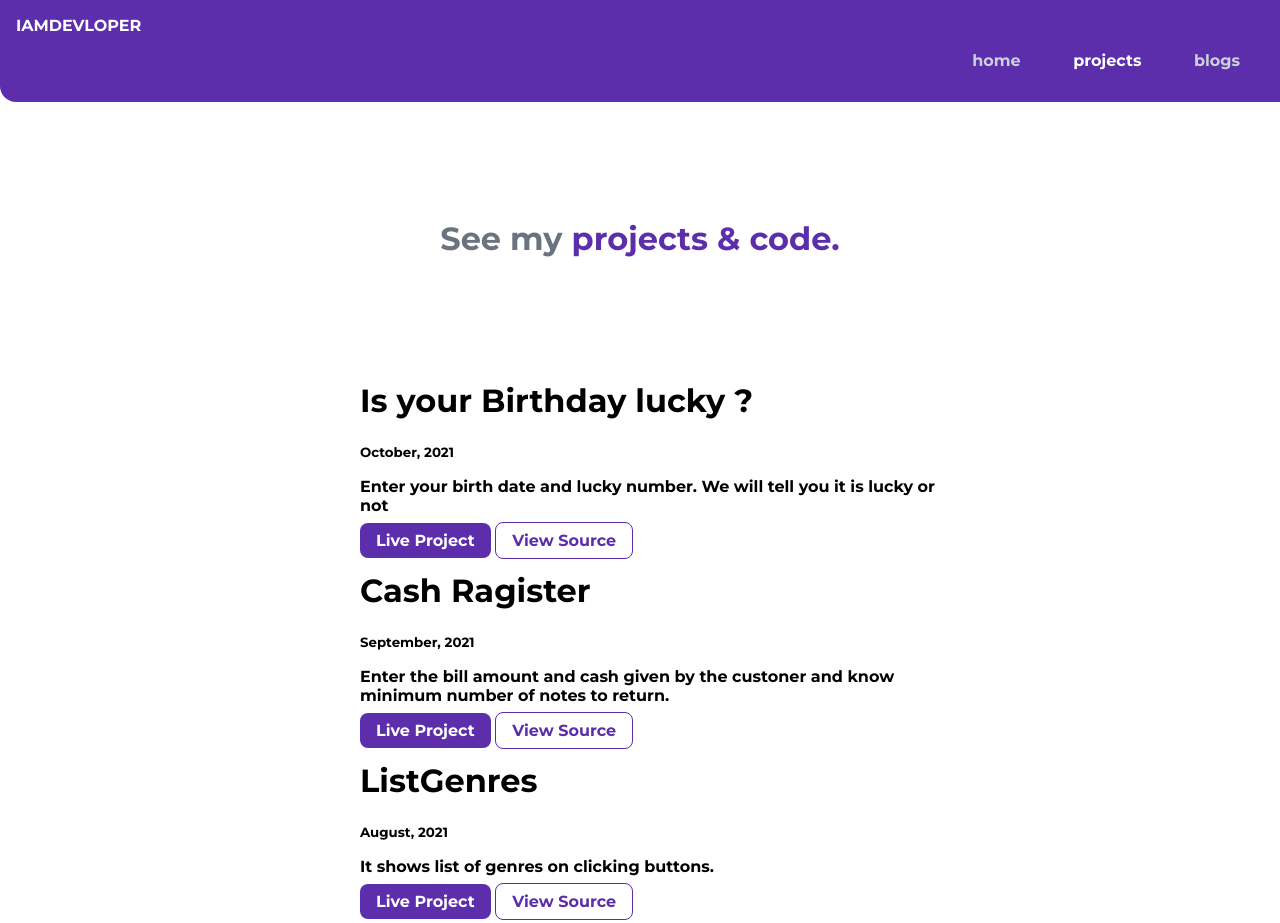
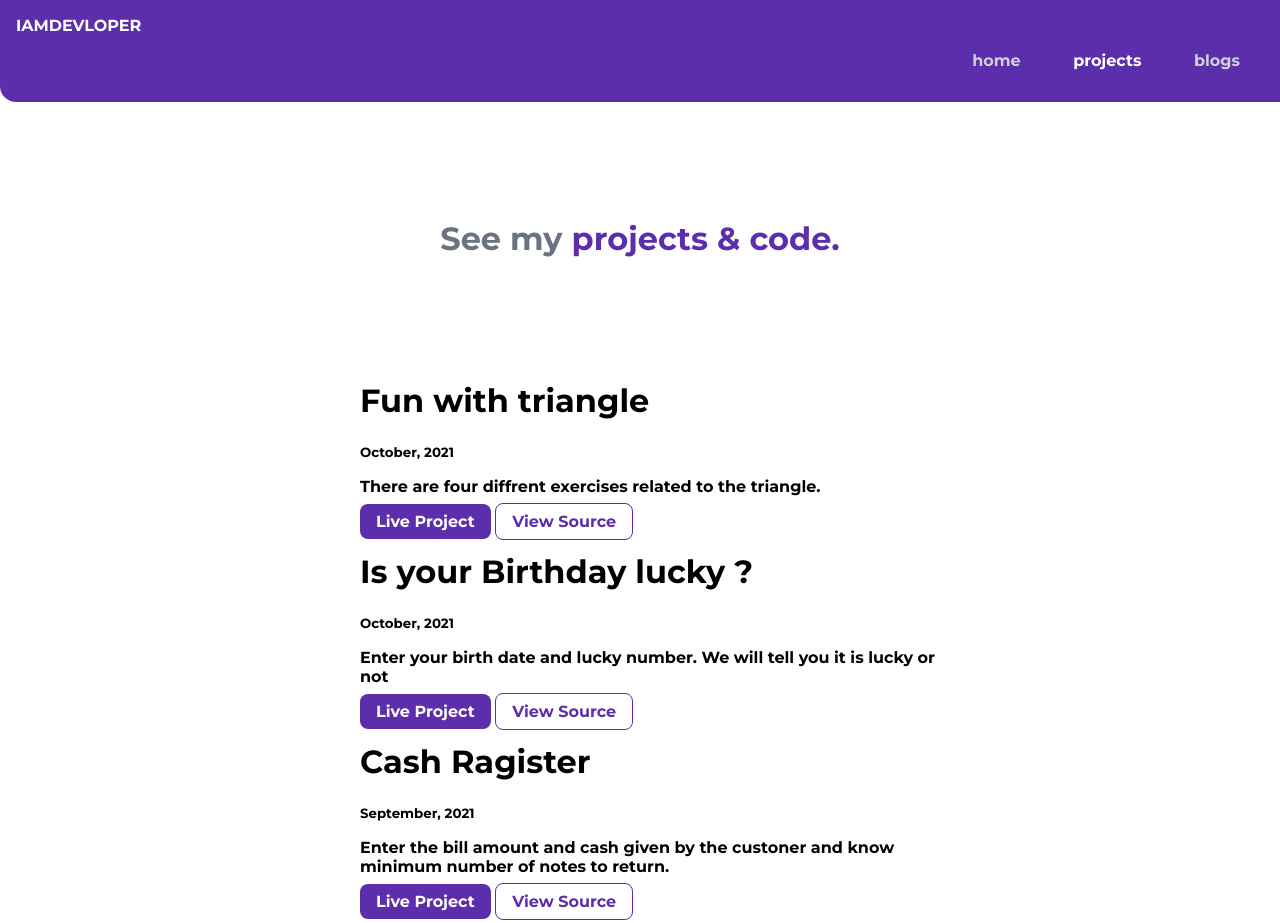
Before and after one commit to PrathameshLakare/Neog-champ-lesson-3, a plain HTML site: page projects.html in a window 1280 px wide. Shown: the top 923 px of the page. Drawn offline with Linux system fonts and the light colour scheme.

Commit message:
Update projects.html

```diff
--- a/projects.html
+++ b/projects.html
@@ -31,6 +31,18 @@
     <ul class="list-non-bullet">
 
 
+        <li>
+            <div class="container container-center">
+
+                <h1>Fun with triangle</h1>
+            <small>October, 2021</small>
+            <p>There are four diffrent exercises related to the <strong>triangle. </strong></p>
+            <a class="link link-primary" href="https://fun-with-triangle-neog-mark-11.netlify.app/">Live Project</a>
+            <a class="link link-secondary" href="https://github.com/PrathameshLakare/Fun-with-triangle">View Source</a>
+
+            </div>
+
+            </li>
 
         <li>
             <div class="container container-center">
@@ -43,7 +55,7 @@
 
             </div>
 
-            </li>
+        </li>
 
         <li>
             <div class="container container-center">
```
